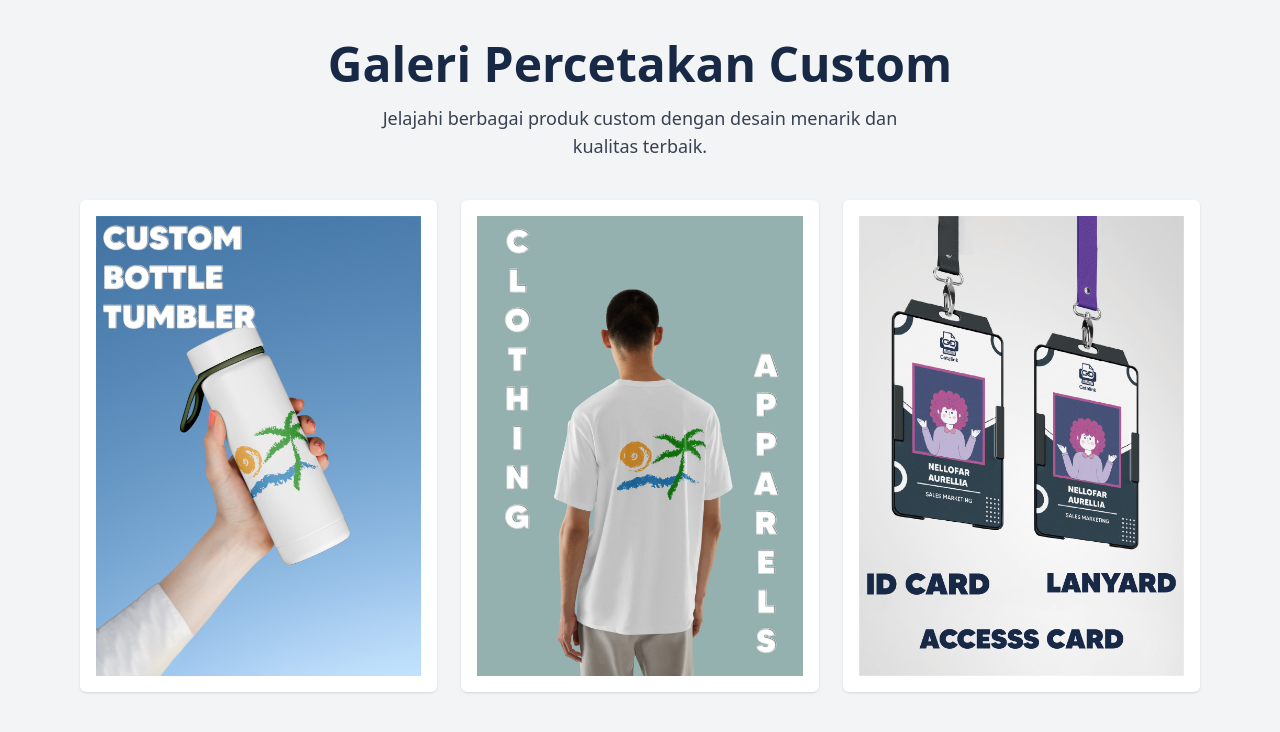
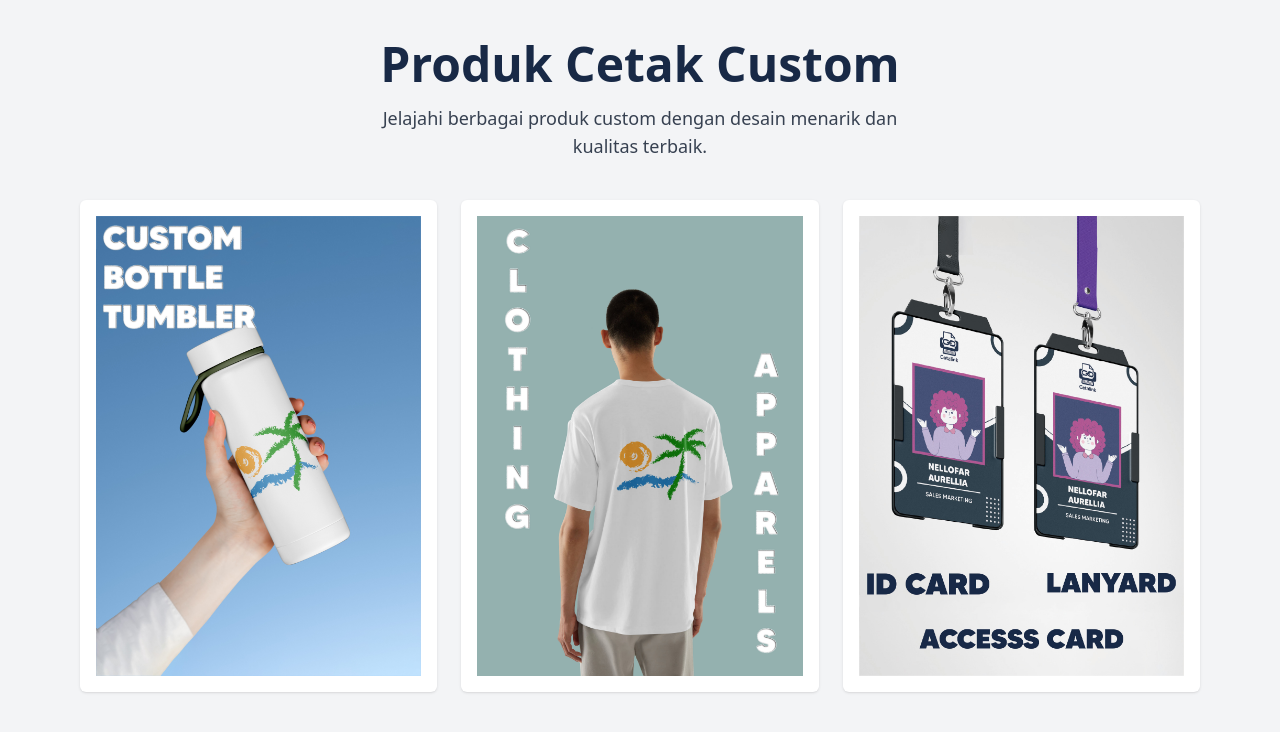
Before and after one commit to Cetalink/Info-Percetakan, a plain HTML site: page cetakcustom.html in a window 1280 px wide. Drawn offline with nearby package versions, Linux system fonts and the light colour scheme.

Commit message:
Update cetakcustom.html

```diff
--- a/cetakcustom.html
+++ b/cetakcustom.html
@@ -14,7 +14,7 @@
   <!-- Header -->
   <header class="text-center py-10 px-4">
     <h1 class="text-4xl md:text-5xl font-extrabold text-[#182946] mb-4" data-aos="fade-down" data-aos-delay="200">
-      Galeri Percetakan Custom
+     Produk Cetak Custom
     </h1>
     <p class="text-lg max-w-xl mx-auto text-gray-700" data-aos="fade-up" data-aos-delay="400">
       Jelajahi berbagai produk custom dengan desain menarik dan kualitas terbaik.
```
